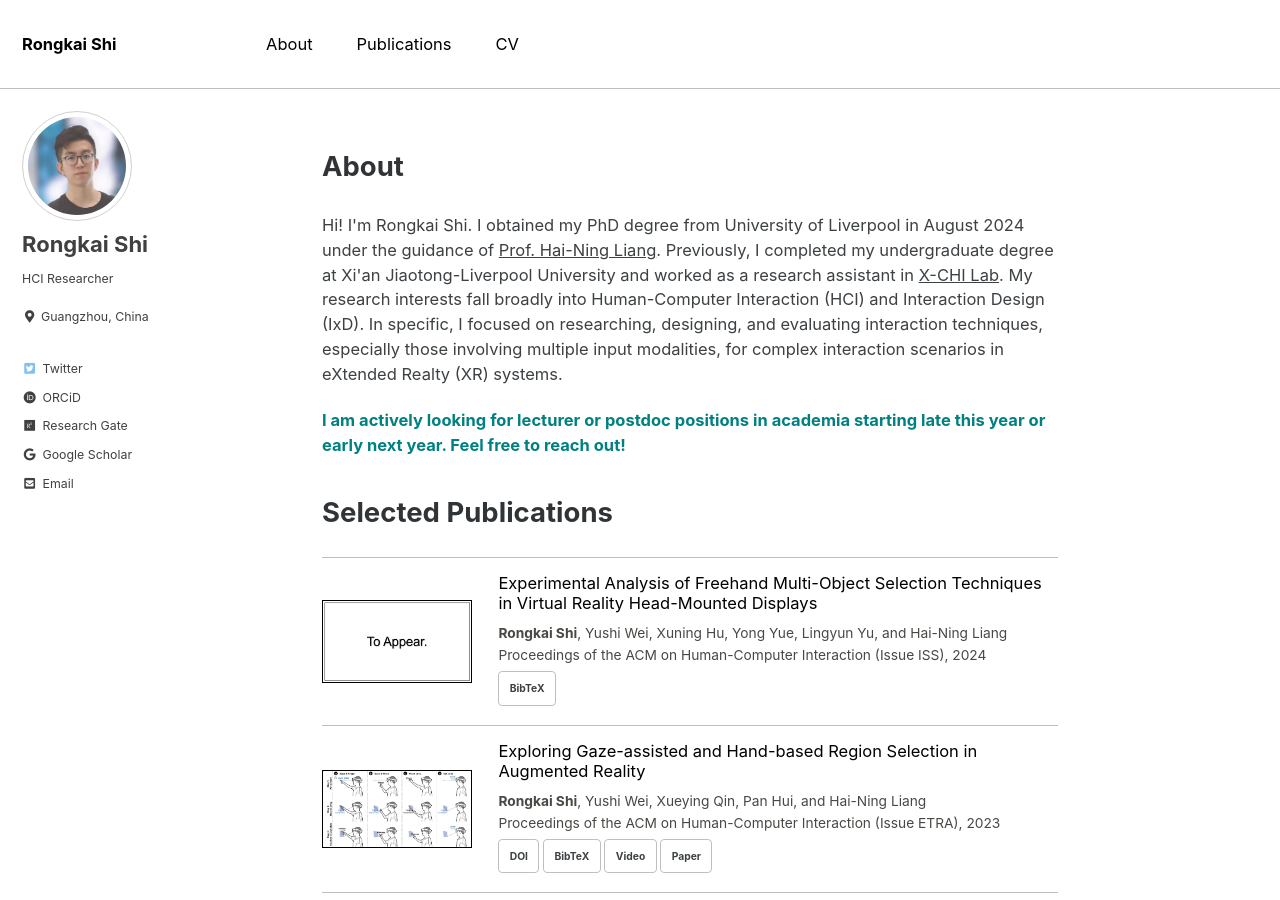
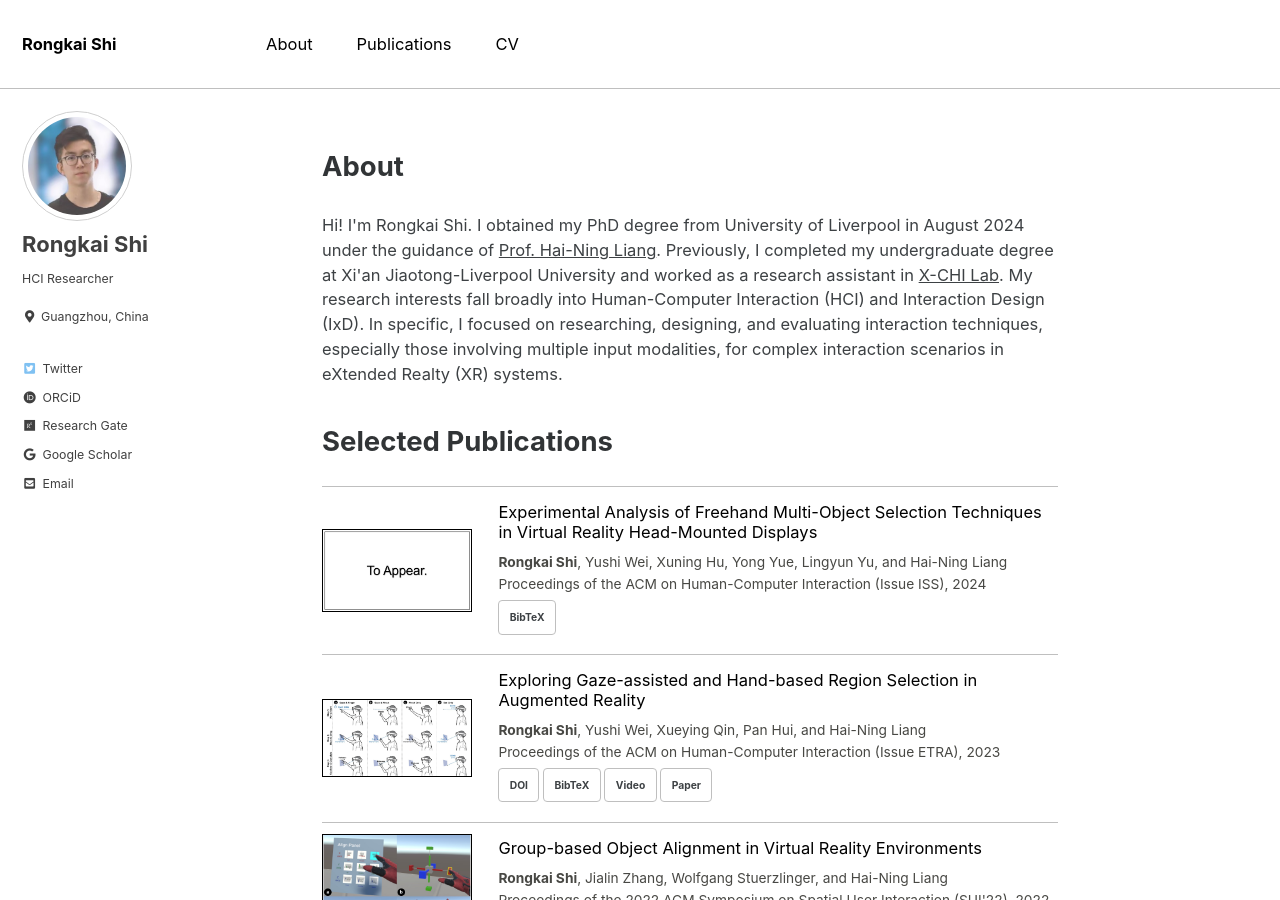
Before and after one commit to rongkaishi/rongkaishi.github.io, a Jekyll site: the page built from index.html, in a window 1280 px wide and 900 px high. Built offline with Jekyll 4.4.1, drawn with Linux system fonts in a browser that asks for light colours; cached includes are drawn as plain includes; the list of posts is cut into pages by our own code.

Commit message:
2024-Sep-03-Update

```diff
--- a/_layouts/home.html
+++ b/_layouts/home.html
@@ -10,8 +10,8 @@ Previously, I completed my undergraduate degree at Xi'an Jiaotong-Liverpool Univ
 My research interests fall broadly into Human-Computer Interaction (HCI) and Interaction Design (IxD).
 In specific, I focused on researching, designing, and evaluating interaction techniques, especially those involving multiple input modalities, for complex interaction scenarios in eXtended Realty (XR) systems.
 </p>
+<!-- <p class="archive__selfdefine-content" style="color:Teal"><b>I am actively looking for lecturer or postdoc positions in academia starting late this year or early next year. Feel free to reach out!</b></p> -->
 
-<p class="archive__selfdefine-content" style="color:Teal"><b>I am actively looking for lecturer or postdoc positions in academia starting late this year or early next year. Feel free to reach out!</b></p>
 <!-- <h3 class="archive__subtitle">{{ site.data.ui-text[site.locale].recent_posts | default: "Recent Posts" }}</h3>
 
 {% if paginator %}
```
